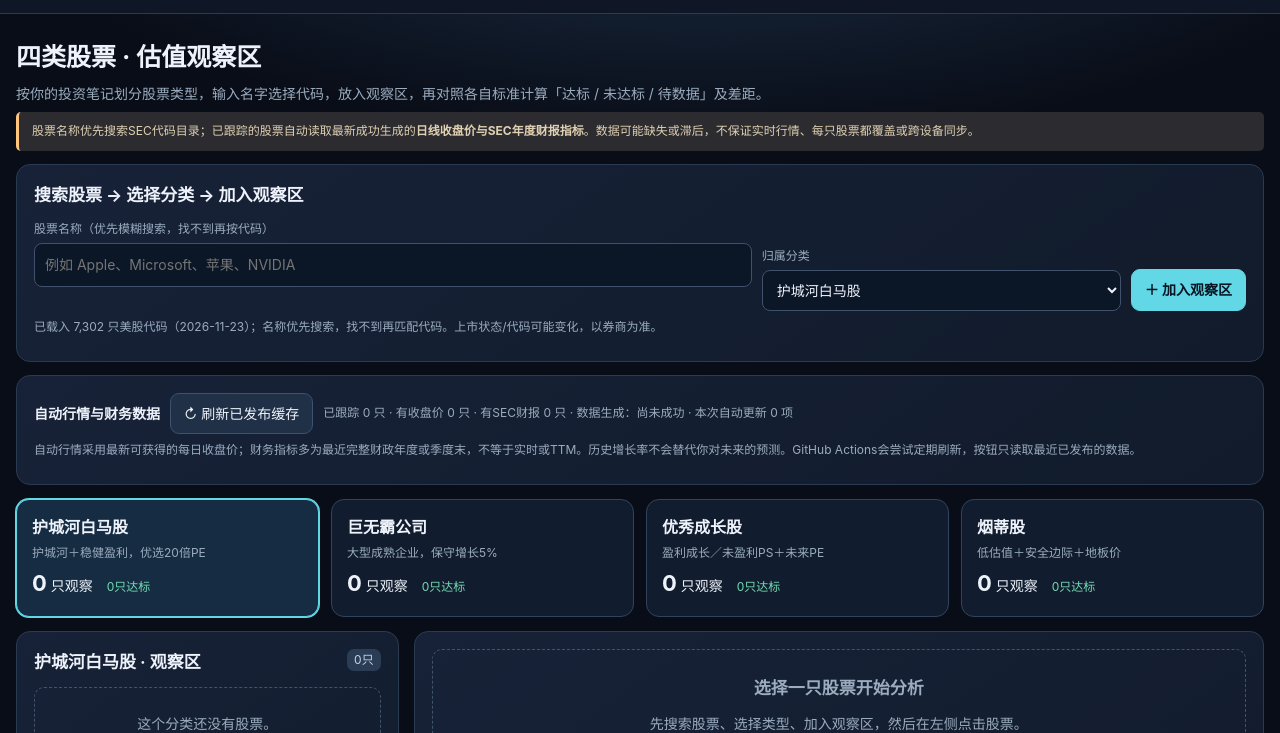
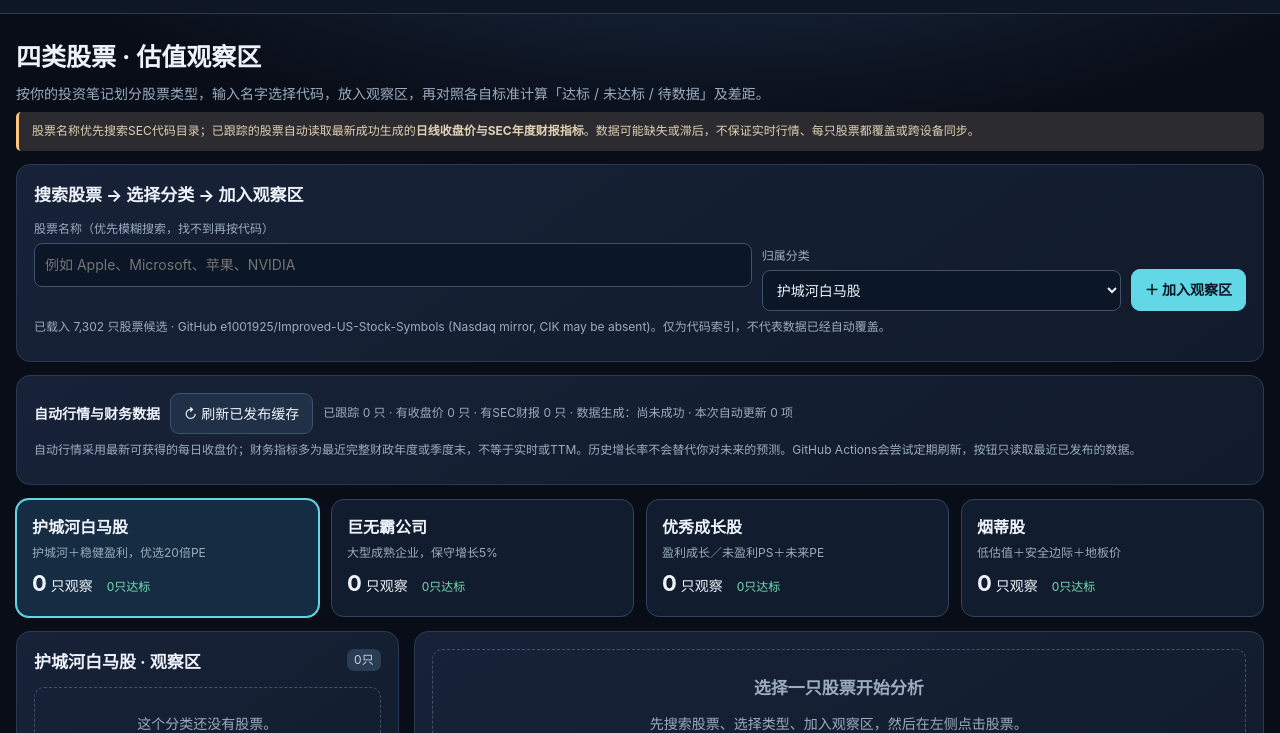
Before and after one commit to huashihao94-ux/us-market-workbench, a plain HTML site: page workbench.html in a window 1280 px wide. Shown: the part 67-800 px from the top of the page. Drawn offline with Linux system fonts and the light colour scheme.

Commit message:
feat: fall back to live public company-name directory in browser if SEC cache is incomplete

```diff
--- a/workbench.html
+++ b/workbench.html
@@ -110,7 +110,51 @@ persistAndRender();});
 $("exportBtn").addEventListener("click",()=>{const blob=new Blob([JSON.stringify({format:"stockpool-v1",exportedAt:new Date().toISOString(),items},null,2)],{type:"application/json"});const u=URL.createObjectURL(blob);const a=document.createElement("a");a.href=u;a.download="us-stock-pool-backup.json";a.click();setTimeout(()=>URL.revokeObjectURL(u),1000)});
 $("importBtn").addEventListener("click",()=>$("importFile").click());
 $("importFile").addEventListener("change",async e=>{const f=e.target.files?.[0];if(!f)return;try{if(f.size>2_000_000)throw Error("文件过大");const x=JSON.parse(await f.text());if(x.format!=="stockpool-v1"||!Array.isArray(x.items))throw Error("文件格式不对");let count=0;for(const s of x.items.slice(0,300)){if(!s||!TYPES[s.type]||typeof s.ticker!=="string"||!s.ticker.trim()||typeof s.name!=="string")continue;const id=s.ticker.trim().toUpperCase().slice(0,20);if(items.some(x=>x.id===id))continue;items.push({id,ticker:id,name:s.name.slice(0,140),type:s.type,createdAt:s.createdAt,inputs:{...defaults(s.type),...(s.inputs||{})}});count++}persistAndRender();$("storeStatus").textContent="导入 "+count+" 只股票，已存在股票未覆盖。"}catch(err){$("storeStatus").textContent="导入失败："+err.message}e.target.value=""});
-async function initSymbols(){try{const res=await fetch("symbols.json?ts="+Date.now(),{cache:"no-store"});if(!res.ok)throw Error("HTTP "+res.status);const json=await res.json();if(!Array.isArray(json.rows)||!json.rows.length)throw Error("empty");const extra=json.rows.filter(row=>Array.isArray(row)&&typeof row[0]==="string"&&typeof row[1]==="string").map(row=>({name:row[0],ticker:row[1],alias:"",exchange:row[2]||""}));const map=new Map(extra.map(x=>[x.ticker,x]));STARTER.forEach(([name,ticker,alias])=>{map.set(ticker,{...(map.get(ticker)||{name,ticker}),alias})});universe=Array.from(map.values());$("universeStatus").textContent="已载入 "+universe.length.toLocaleString()+" 只美股代码（"+esc(json.updatedAt||"目录更新日未知")+"）；名称优先搜索，找不到再匹配代码。上市状态/代码可能变化，以券商为准。";}
-catch{$("universeStatus").textContent="尚未加载完整美股目录，当前可搜索 "+universe.length+" 个常用代码；后台目录同步后会自动扩充。"}}
+async function initSymbols(){
+ const aliasMap=new Map(STARTER.map(([name,ticker,alias])=>[ticker,{name,alias}]));
+ const applyRows=(rows,source)=>{
+  const map=new Map();
+  rows.forEach(row=>{
+    if(!Array.isArray(row)||typeof row[0]!=="string"||typeof row[1]!=="string")return;
+    const ticker=row[1].trim().toUpperCase();
+    if(!ticker)return;
+    map.set(ticker,{name:row[0],ticker,alias:aliasMap.get(ticker)?.alias||"",exchange:row[2]||""});
+  });
+  STARTER.forEach(([name,ticker,alias])=>{
+    if(!map.has(ticker))map.set(ticker,{name,ticker,alias,exchange:""});
+  });
+  universe=Array.from(map.values());
+  $("universeStatus").textContent="已载入 "+universe.length.toLocaleString()+" 只股票候选 · "+source+"。仅为代码索引，不代表数据已经自动覆盖。";
+ };
+ let isComplete=false;
+ try{
+   const response=await fetch("symbols.json?v="+Date.now(),{cache:"no-store"});
+   if(!response.ok)throw Error("HTTP "+response.status);
+   const body=await response.json();
+   if(!Array.isArray(body.rows)||body.rows.length<20)throw Error("目录为空");
+   applyRows(body.rows,body.source||"本地公开目录");
+   isComplete=body.rows.length>=2000;
+ }catch(err){
+   $("universeStatus").textContent="本地目录暂时不可用，正在尝试交易所代码镜像："+err.message;
+ }
+ if(isComplete)return;
+ const base="https://raw.githubusercontent.com/e1001925/Improved-US-Stock-Symbols/main";
+ const exchanges=["nasdaq","nyse","amex"];
+ try{
+  const results=await Promise.all(exchanges.map(async exchange=>{
+    const res=await fetch(base+"/"+exchange+"/"+exchange+"_full_tickers.json",{cache:"no-store"});
+    if(!res.ok)throw Error(exchange+" HTTP "+res.status);
+    let data=await res.json();
+    if(!Array.isArray(data))data=data?.data?.rows||data?.rows||[];
+    return data.map(x=>[x.symbol||x.ticker||"",x.name||x.companyName||"",exchange]).filter(x=>x[0]&&x[1]);
+  }));
+  const rows=[];
+  for(const data of results)for(const [ticker,name,exchange] of data)rows.push([name,ticker,exchange]);
+  if(rows.length>2000)applyRows(rows,"公开交易所代码镜像（备用，代码可能存在滞后）");
+  else throw Error("返回记录太少");
+ }catch(err){
+  $("universeStatus").textContent="当前本地候选 "+universe.length+" 只；备用目录也不可用（"+err.message+"）。名称搜索仍可继续使用本地记录。";
+ }
+}
 items=readStore();const init=items.find(x=>x.type===selectedType);selectedId=init?.id||null;render();initSymbols();
 </script><script src="auto_data.js" defer></script></body></html>
```
